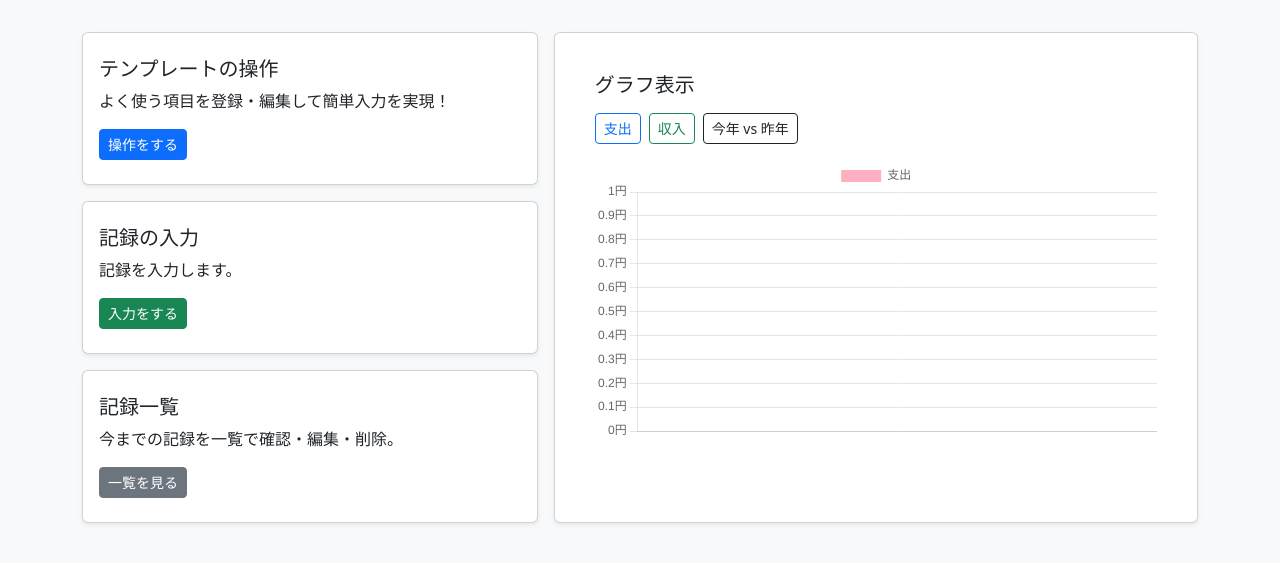
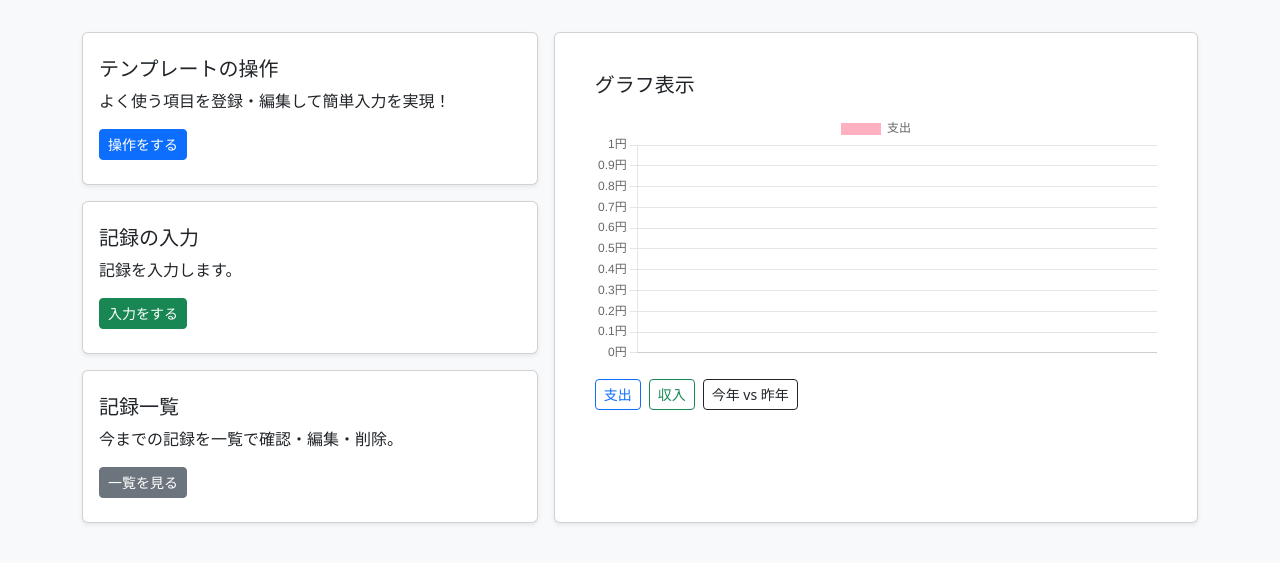
Before and after one commit to Masahiro1010/kakeiboProject, a Django app: page /ledger in a window 1280 px wide. Shown: the part 88-651 px from the top of the page. Run offline with Django 5.2, Linux system fonts and the light colour scheme; the visitor is signed in with stand-in values (Sample User, id 1); data that the repository does not hold is empty.

Commit message:
ホーム画面のグラフ改善

```diff
--- a/templates/ledger/home.html
+++ b/templates/ledger/home.html
@@ -42,18 +42,21 @@
             <div class="card-body">
                 <h5 class="card-title fs-5 fs-lg-4 mb-3">グラフ表示</h5>
 
-                <!-- グラフ切り替えボタン -->
-                <div class="mb-3 d-flex gap-2 flex-wrap">
+                <!-- レスポンシブ対応のグラフ -->
+                <div style="width: 100%; overflow-x: auto;">
+                    <canvas id="myChart" class="w-100" style="min-height: 250px; height: auto;"></canvas>
+                </div>
+
+                <!-- 切り替えボタン群 -->
+                <div class="mt-3 d-flex flex-wrap gap-2">
                     <button class="btn btn-outline-primary btn-sm" onclick="setGraphType('expense')">支出</button>
                     <button class="btn btn-outline-success btn-sm" onclick="setGraphType('income')">収入</button>
                     <button id="modeToggle" class="btn btn-outline-dark btn-sm" onclick="toggleYearMode()">今年 vs 昨年</button>
                 </div>
-
-                <canvas id="myChart" class="w-100" style="min-height: 250px;"></canvas>
             </div>
         </div>
     </div>
-</div>
+
 
 <script src="https://cdn.jsdelivr.net/npm/chart.js"></script>
 <script>
```
